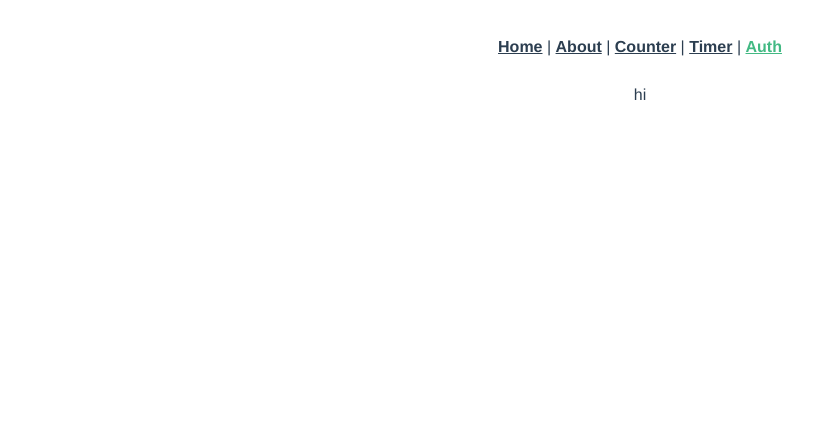
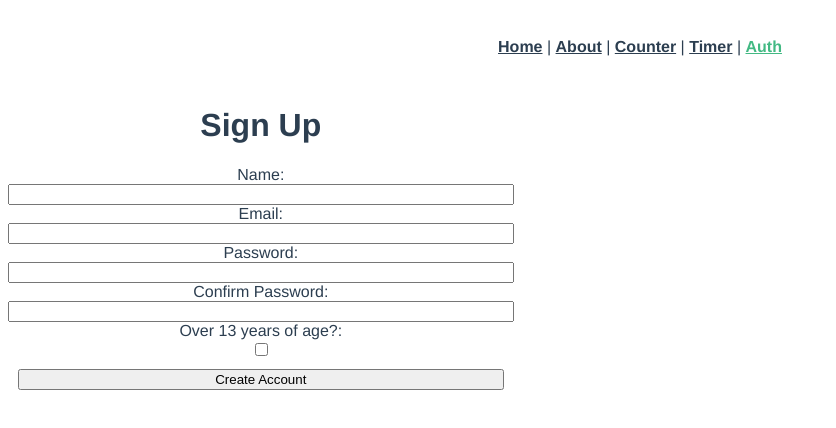
Before and after one commit to davidsteltz/squad-goals, a Vue app: page /login in a window 1280 px wide. Shown: the top 428 px of the page, without its empty margins (0-836 px from the left). Built offline with nearby package versions, Linux system fonts and the light colour scheme.

Commit message:
basic fields and label for sign in/up

```diff
--- a/src/components/AuthCard.vue
+++ /dev/null
@@ -1,12 +0,0 @@
-<template>
-  <div class="hello">
-hi
-  </div>
-</template>
-
-<script>
-export default {};
-</script>
-
-<style scoped lang="scss">
-</style>
--- /dev/null
+++ b/src/components/SignIn.vue
@@ -0,0 +1,41 @@
+<template>
+  <div class="signin-container">
+    <h1 class="title">
+      Sign In
+    </h1>
+    <div class="content">
+      <form name="contact">
+        <label class="form-label" for="email">
+          Email:
+        </label>
+        <input class="form-field" name="password" id="password" />
+        <label class="form-label" for="password">
+          Password:
+        </label>
+        <input class="form-field" name="email" id="email" />
+        <input class="form-button" type="submit" value="Sign In" />
+      </form>
+    </div>
+  </div>
+</template>
+
+<script>
+export default {};
+</script>
+
+<style scoped lang="scss">
+.signin-container {
+  display: flex;
+  flex-direction: column;
+  width: 40%;
+
+  form {
+    display: flex;
+    flex-direction: column;
+  }
+
+  .form-button {
+    margin: 10px;
+  }
+}
+</style>
--- /dev/null
+++ b/src/components/SignUp.vue
@@ -0,0 +1,53 @@
+<template>
+  <div class="signin-container">
+    <h1 class="title">
+      Sign Up
+    </h1>
+    <div class="content">
+      <form name="contact">
+        <label class="form-label" for="name">
+          Name:
+        </label>
+        <input class="form-field" name="name" id="name" />
+        <label class="form-label" for="email">
+          Email:
+        </label>
+        <input class="form-field" name="email" id="email" />
+        <label class="form-label" for="password">
+          Password:
+        </label>
+        <input class="form-field" name="password" id="password" />
+        <label class="form-label" for="confirmpassword">
+          Confirm Password:
+        </label>
+        <input class="form-field" name="confirmpassword" id="confirmpassword" />
+        <label class="form-label" for="confirmpassword">
+          Over 13 years of age?:
+        </label>
+        <input type="checkbox" class="form-field" name="confirmpassword" id="confirmpassword" />
+        <input class="form-button" type="submit" value="Create Account" />
+      </form>
+    </div>
+  </div>
+</template>
+
+<script>
+export default {};
+</script>
+
+<style scoped lang="scss">
+.signin-container {
+  display: flex;
+  flex-direction: column;
+  width: 40%;
+
+  form {
+    display: flex;
+    flex-direction: column;
+  }
+
+  .form-button {
+    margin: 10px;
+  }
+}
+</style>
--- a/src/views/LoginPage.vue
+++ b/src/views/LoginPage.vue
@@ -1,18 +1,21 @@
 <template>
   <div class="home">
 
-    <AuthCard/>
+    <!-- <SignIn/> -->
+    <SignUp/>
   </div>
 </template>
 
 <script>
 // @ is an alias to /src
-import AuthCard from "../components/AuthCard";
+import SignIn from "../components/SignIn";
+import SignUp from "../components/SignUp";
 
 export default {
   name: "home",
   components: {
-    AuthCard
+    SignIn,
+    SignUp
   }
 };
 </script>
```
